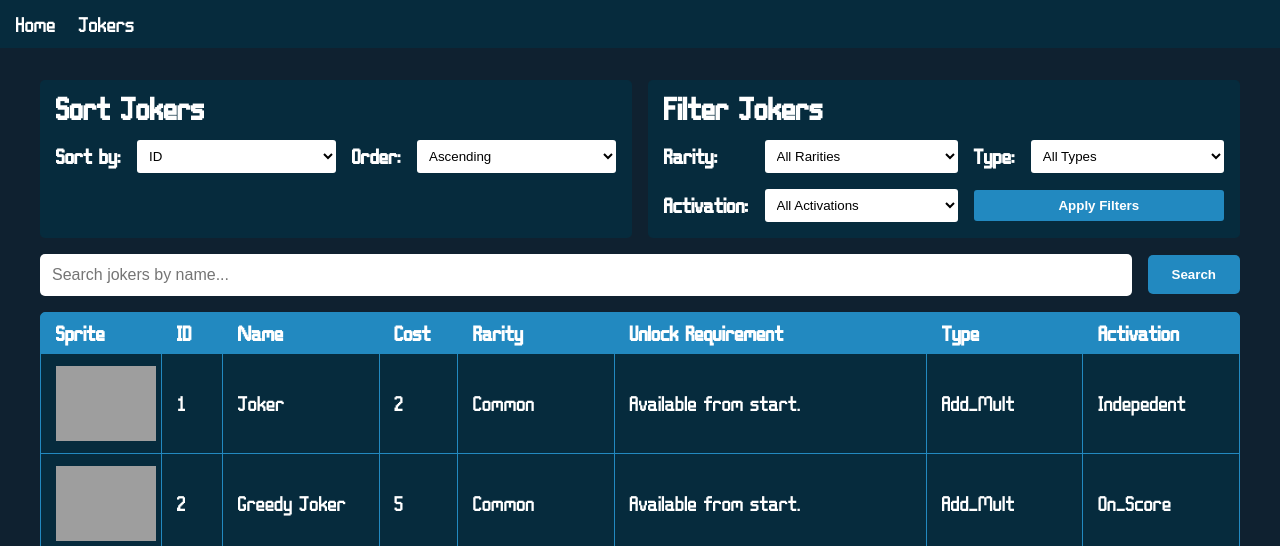
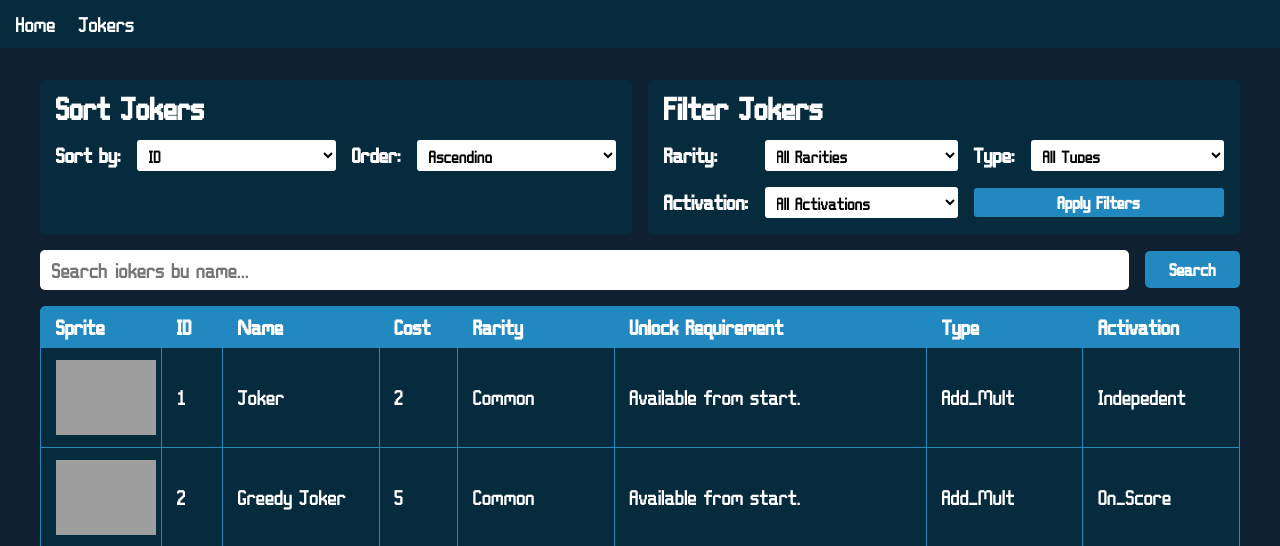
Before and after one commit to thesoakedfox/12DTP-Balatro, a Flask app: page /jokers in a window 1280 px wide. Shown: the top 546 px of the page. Run offline with Flask 3, Linux system fonts and the light colour scheme; data comes from the database, SQL or seed files in the repository; grey boxes are pictures that could not be loaded.

Commit message:
globalised font

```diff
--- a/app/static/style.css
+++ b/app/static/style.css
@@ -20,6 +20,10 @@
     background-color: var(--rich-black);
     color: white;
     margin: 0;
+}
+
+button, input, select, textarea {
+    font-family: 'Balatro', sans-serif;
 }
 
 .container {
```
